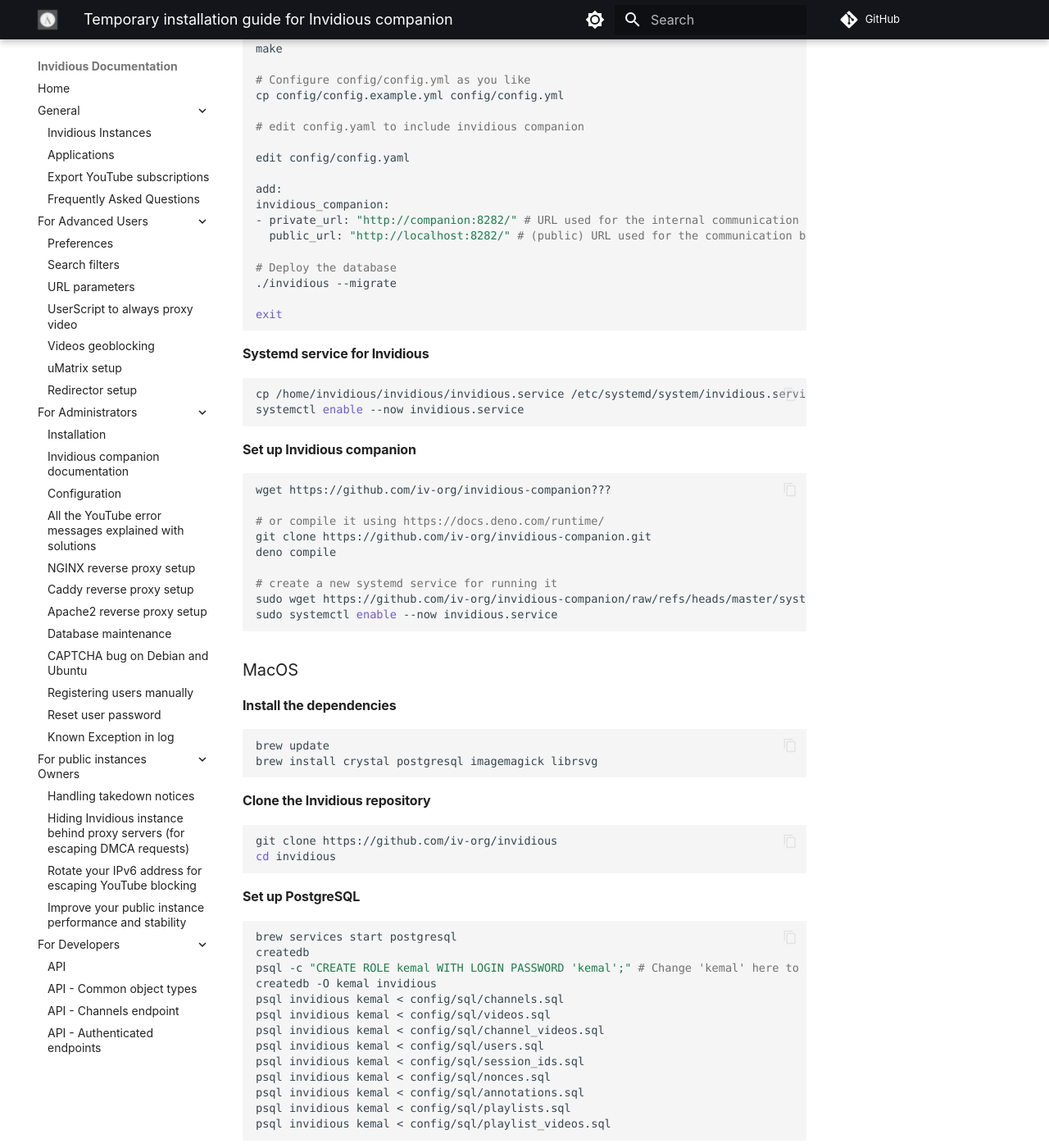
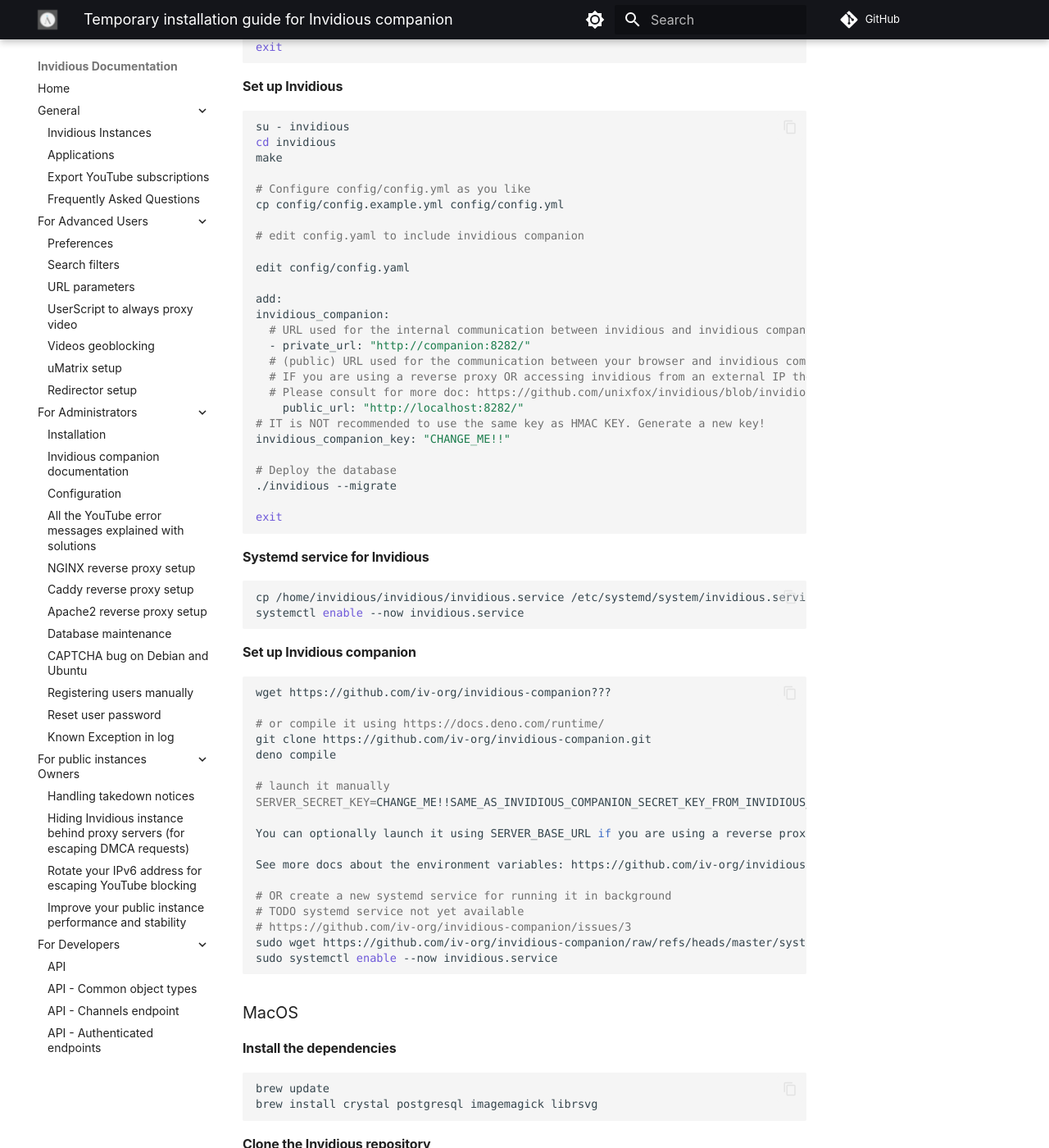
Before and after one commit to iv-org/documentation, an MkDocs documentation site: the page built from docs/companion-installation.md, in a window 1280 px wide and 1400 px high, scrolled down 4758 px. Shown: the whole window at 82% size. Built offline with MkDocs 1.6.1 and Material for MkDocs 9.7.7, drawn with Linux system fonts in a browser that asks for light colours; comment, search, counter and statistics services are not loaded; some of the changed text lies outside the part shown.

Commit message:
better explanation for what to set on public_url

````diff
--- a/docs/companion-installation.md
+++ b/docs/companion-installation.md
@@ -67,8 +67,13 @@
               port: 5432
             check_tables: true
             invidious_companion:
-            - private_url: "http://companion:8282/" # URL used for the internal communication between invidious and invidious companion
-              public_url: "http://localhost:8282/" # (public) URL used for the communication between your browser and invidious companion
+            # URL used for the internal communication between invidious and invidious companion
+            - private_url: "http://companion:8282/"
+            # (public) URL used for the communication between your browser and invidious companion
+            # IF you are using a reverse proxy OR accessing invidious from an external IP then you NEED to change this value
+            # Please consult for more doc: https://github.com/unixfox/invidious/blob/invidious-companion/config/config.example.yml#L57-L88
+              public_url: "http://localhost:8282/"
+            # IT is NOT recommended to use the same key as HMAC KEY. Generate a new key!
             invidious_companion_key: "CHANGE_ME!!"
             # external_port:
             # domain:
@@ -91,7 +96,9 @@
         image: quay.io/invidious/invidious-companion:latest
         environment:
           - SERVER_SECRET_KEY=CHANGE_ME!!SAME_AS_INVIDIOUS_COMPANION_SECRET_KEY_FROM_INVIDIOUS_CONFIG
-        #  - SERVER_BASE_URL=http://localhost:8282 # ONLY use if you are using a reverse proxy - this the same URL as "public_url"
+        # SET this value IF you are using a reverse proxy OR accessing invidious from an external IP.
+        # Please consult for more doc: https://github.com/iv-org/invidious-companion/wiki/Environment-variables
+        #  - SERVER_BASE_URL=http://localhost:8282
         restart: unless-stopped
         ports:
           - "127.0.0.1:8282:8282"
@@ -211,8 +218,14 @@
 
 add:
 invidious_companion:
-- private_url: "http://companion:8282/" # URL used for the internal communication between invidious and invidious companion
-  public_url: "http://localhost:8282/" # (public) URL used for the communication between your browser and invidious companion
+  # URL used for the internal communication between invidious and invidious companion
+  - private_url: "http://companion:8282/"
+  # (public) URL used for the communication between your browser and invidious companion
+  # IF you are using a reverse proxy OR accessing invidious from an external IP then you NEED to change this value
+  # Please consult for more doc: https://github.com/unixfox/invidious/blob/invidious-companion/config/config.example.yml#L57-L88
+    public_url: "http://localhost:8282/"
+# IT is NOT recommended to use the same key as HMAC KEY. Generate a new key!
+invidious_companion_key: "CHANGE_ME!!"
 
 # Deploy the database
 ./invidious --migrate
@@ -236,7 +249,16 @@
 git clone https://github.com/iv-org/invidious-companion.git
 deno compile
 
-# create a new systemd service for running it
+# launch it manually
+SERVER_SECRET_KEY=CHANGE_ME!!SAME_AS_INVIDIOUS_COMPANION_SECRET_KEY_FROM_INVIDIOUS_CONFIG ./invidious-companion
+
+You can optionally launch it using SERVER_BASE_URL if you are using a reverse proxy or an external IP.
+
+See more docs about the environment variables: https://github.com/iv-org/invidious-companion/wiki/Environment-variables
+
+# OR create a new systemd service for running it in background
+# TODO systemd service not yet available
+# https://github.com/iv-org/invidious-companion/issues/3
 sudo wget https://github.com/iv-org/invidious-companion/raw/refs/heads/master/systemd.service -O /etc/systemd/systemd/invidious-companion.service
 sudo systemctl enable --now invidious.service
 ```
@@ -289,8 +311,13 @@
 
 add:
 invidious_companion:
-- private_url: "http://companion:8282/" # URL used for the internal communication between invidious and invidious companion
-  public_url: "http://localhost:8282/" # (public) URL used for the communication between your browser and invidious companion
+  # URL used for the internal communication between invidious and invidious companion
+  - private_url: "http://companion:8282/"
+  # (public) URL used for the communication between your browser and invidious companion
+  # IF you are using a reverse proxy OR accessing invidious from an external IP then you NEED to change this value
+  # Please consult for more doc: https://github.com/unixfox/invidious/blob/invidious-companion/config/config.example.yml#L57-L88
+    public_url: "http://localhost:8282/"
+invidious_companion_key: "CHANGE_ME!!"
 
 # launch invidious
 ./invidious
@@ -306,7 +333,12 @@
 deno compile
 
 # launch it
-./invidious-companion
+SERVER_SECRET_KEY=CHANGE_ME!!SAME_AS_INVIDIOUS_COMPANION_SECRET_KEY_FROM_INVIDIOUS_CONFIG ./invidious-companion
+
+You can optionally launch it using SERVER_BASE_URL if you are using a reverse proxy or an external IP.
+
+See more docs about the environment variables: https://github.com/iv-org/invidious-companion/wiki/Environment-variables
+
 ```
 
 ### Windows
````
